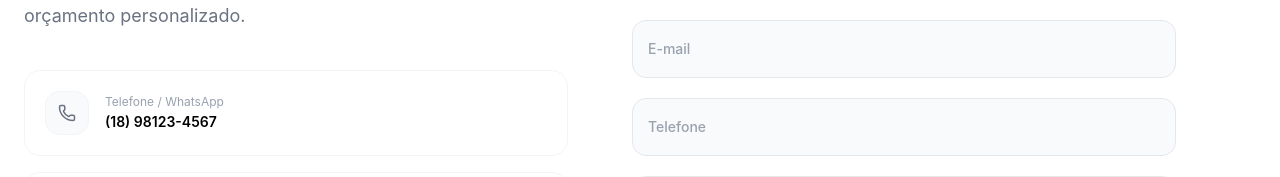
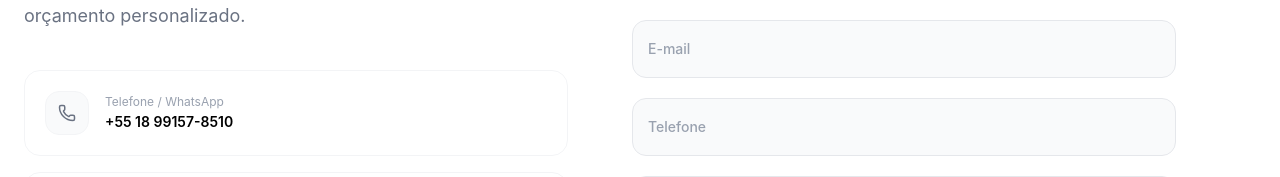
Before and after one commit to wellbarea/vidracaria-website, a Next.js app: page / in a window 1280 px wide. Shown: the part 6598-6775 px from the top of the page. Built offline with nearby package versions, Linux system fonts and the light colour scheme; no server answers.

Commit message:
feat: update WhatsApp contact information and link

```diff
--- a/src/components/App.tsx
+++ b/src/components/App.tsx
@@ -238,7 +238,7 @@ export default function App() {
                     <FaInstagram size={15} />
                   </a>
                   <a
-                    href="https://wa.me/5511999999999"
+                    href="https://wa.me/5518991578510"
                     aria-label="WhatsApp"
                     className="w-9 h-9 rounded-full border border-white/20 flex items-center justify-center text-white/50 hover:text-white hover:border-white/60 transition-all duration-300"
                   >
--- a/src/components/Contato.tsx
+++ b/src/components/Contato.tsx
@@ -80,7 +80,7 @@ function FloatTextarea({
 type Status = "idle" | "sending" | "success" | "error";
 
 const CONTACT_INFO = [
-  { icon: Phone,  title: "Telefone / WhatsApp",  info: "(18) 98123-4567", link: "https://wa.me/5518981234567" },
+  { icon: Phone,  title: "Telefone / WhatsApp",  info: "+55 18 99157-8510", link: "https://wa.me/5518991578510" },
   { icon: Mail,   title: "E-mail",    info: "bareaesquadria@gmail.com",  link: "mailto:bareaesquadria@gmail.com" },
   { icon: MapPin, title: "Endereço",  info: "São Paulo, SP — Brasil",   link: "#" },
 ];
```
